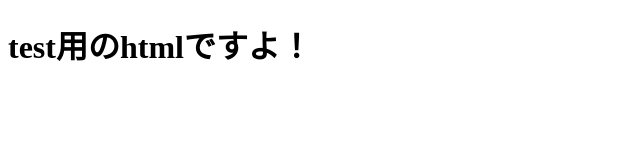
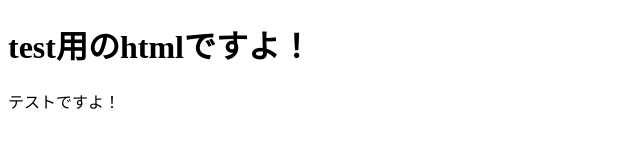
Before and after one commit to narisugi/git_0725yoru, a plain HTML site: page index.html in a window 1280 px wide. Shown: the full height of the page, 0-640 px from the left. Drawn offline with Linux system fonts and the light colour scheme.

Commit message:
テストですよ

```diff
--- a/index.html
+++ b/index.html
@@ -7,5 +7,6 @@
 </head>
 <body>
     <h1>test用のhtmlですよ！</h1>
+    <p>テストですよ！</p>
 </body>
 </html>
```
